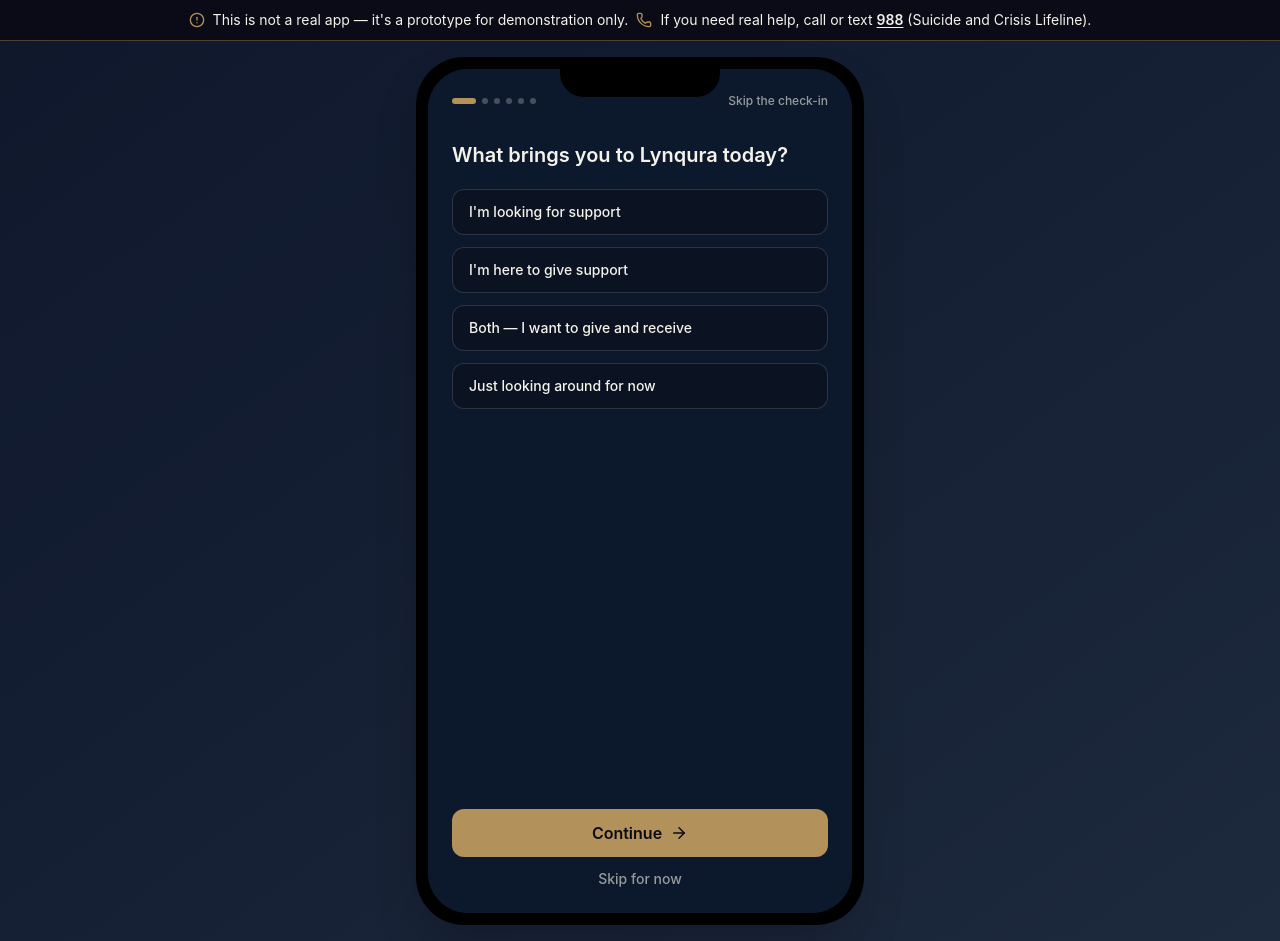
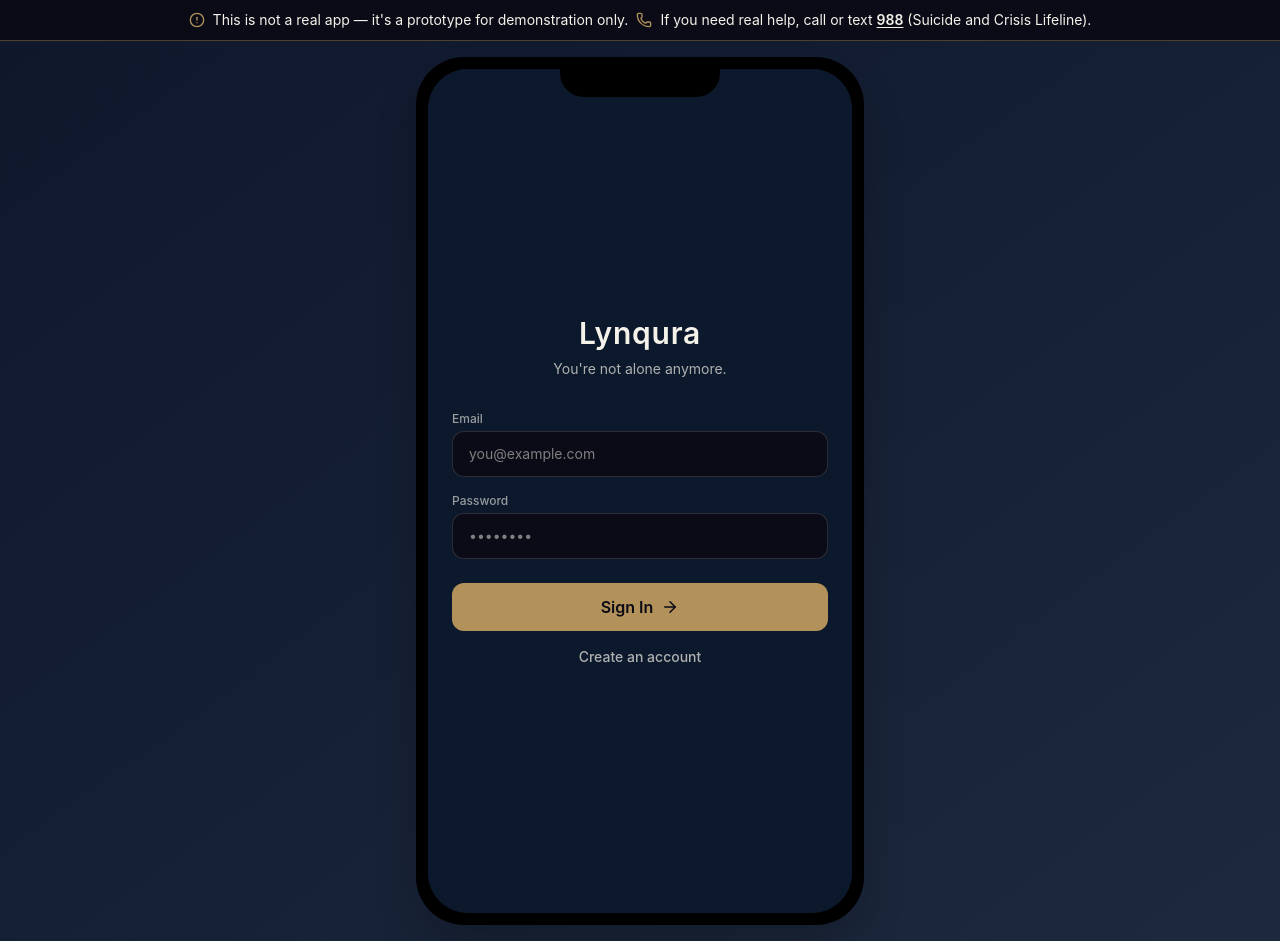
Before and after one commit to jan20mm10/lynqura-beta, a React (Vite) app: page / in a window 1280 px wide. Built offline with nearby package versions, Linux system fonts and the light colour scheme.

Commit message:
Refactor App component to include SignIn and Disclosures

```diff
--- a/src/app/App.tsx
+++ b/src/app/App.tsx
@@ -1,16 +1,20 @@
 import { useState, useEffect } from 'react';
 import { PrototypeBanner } from './components/PrototypeBanner';
 import { Splash } from './components/Splash';
+import { SignIn } from './components/SignIn';
+import { Disclosures } from './components/Disclosures';
 import { Onboarding } from './components/Onboarding';
 import { Home } from './components/Home';
 import { MobileFrame } from './components/MobileFrame';
 
+type Screen = 'splash' | 'signin' | 'disclosures' | 'checkin' | 'home';
+
 export default function App() {
-  const [screen, setScreen] = useState<'splash' | 'onboarding' | 'home'>('splash');
+  const [screen, setScreen] = useState<Screen>('splash');
 
   useEffect(() => {
     if (screen === 'splash') {
-      const timer = setTimeout(() => setScreen('onboarding'), 2000);
+      const timer = setTimeout(() => setScreen('signin'), 2000);
       return () => clearTimeout(timer);
     }
   }, [screen]);
@@ -21,7 +25,9 @@
       <div className="flex-1 flex items-center justify-center p-4">
         <MobileFrame>
           {screen === 'splash' && <Splash />}
-          {screen === 'onboarding' && <Onboarding onComplete={() => setScreen('home')} />}
+          {screen === 'signin' && <SignIn onComplete={() => setScreen('disclosures')} />}
+          {screen === 'disclosures' && <Disclosures onComplete={() => setScreen('checkin')} />}
+          {screen === 'checkin' && <Onboarding onComplete={() => setScreen('home')} />}
           {screen === 'home' && <Home />}
         </MobileFrame>
       </div>
```
